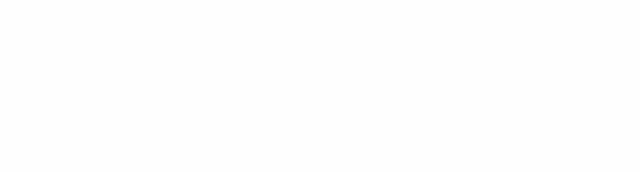
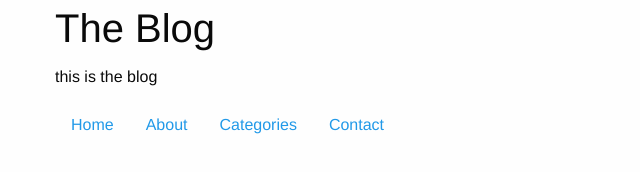
Before and after one commit to Kathure/extra, a plain HTML site: page index.html in a window 1280 px wide. Shown: the whole page, without its empty margins (0-640 px from the left). Drawn offline with Linux system fonts and the light colour scheme.

Commit message:
title and nav bar added

```diff
--- a/index.html
+++ b/index.html
@@ -5,14 +5,34 @@
     <meta charset="utf-8">
     <meta http-equiv="x-ua-compatible" content="ie=edge">
     <meta name="viewport" content="width=device-width, initial-scale=1.0">
-    <title>Foundation for Sites</title>
+    <title>Blog Title</title>
     <link rel="stylesheet" href="css/foundation.css">
     <link rel="stylesheet" href="css/app.css">
 </head>
 
 <body>
-
-    <div id="triangledown"></div>
+    <div class="container">
+        <div class="row columns" id="triangledown">
+            <div class="row">
+                <div class="large-3 columns"></div>
+                <div class="large-6 columns">
+                    <div>
+                        <h2> The Blog</h2>
+                        <p>this is the blog</p>
+                    </div>
+                    <nav>
+                        <ul class="menu">
+                            <li><a href="#">Home</a></li>
+                            <li><a href="#">About</a></li>
+                            <li><a href="#">Categories</a> </li>
+                            <li><a href="#">Contact</a></li>
+                        </ul>
+                    </nav>
+                </div>
+                <div class="large-3 columns"></div>
+            </div>
+        </div>
+    </div>
     <script src="js/vendor/jquery.js"></script>
     <script src="js/vendor/what-input.js"></script>
     <script src="js/vendor/foundation.js"></script>
```
